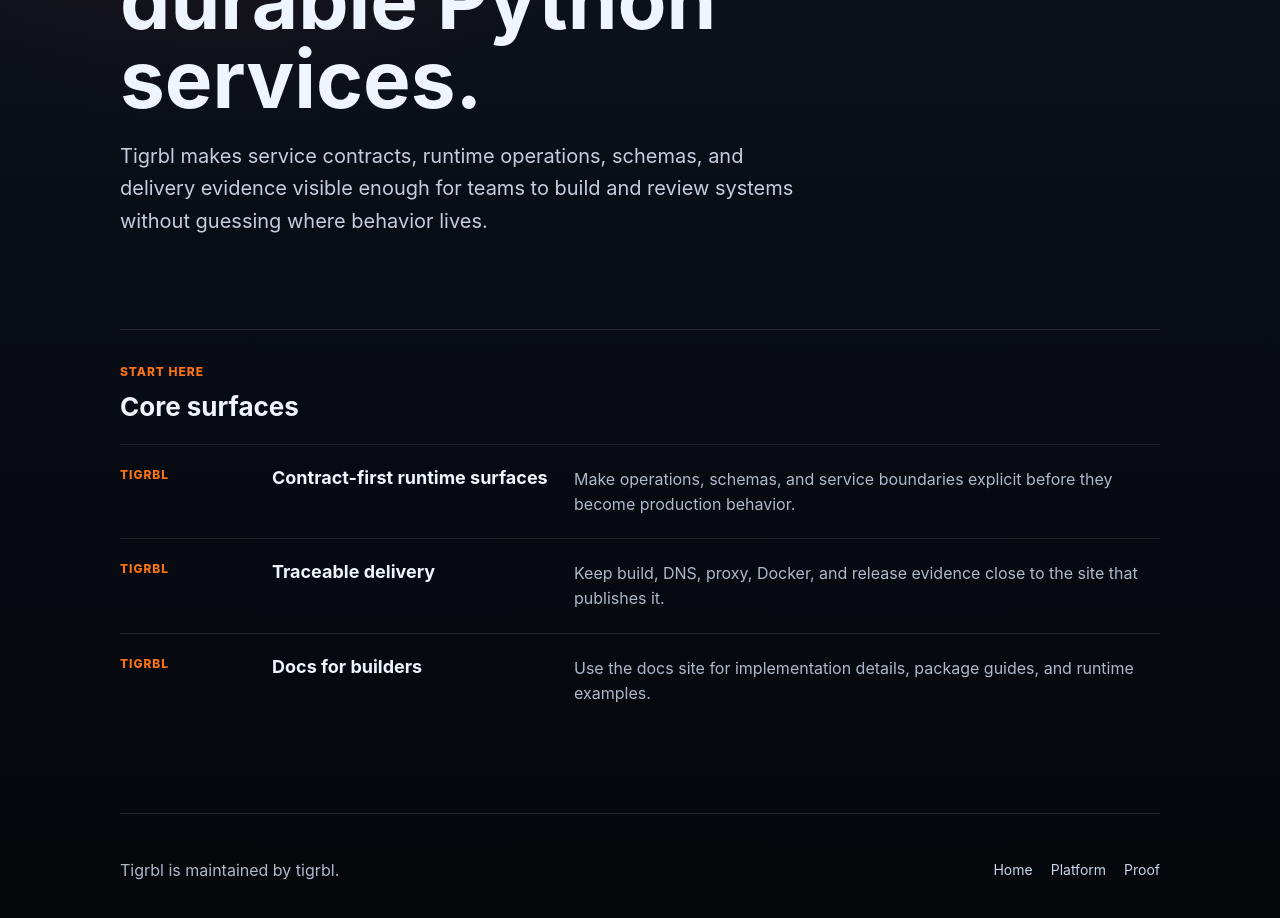
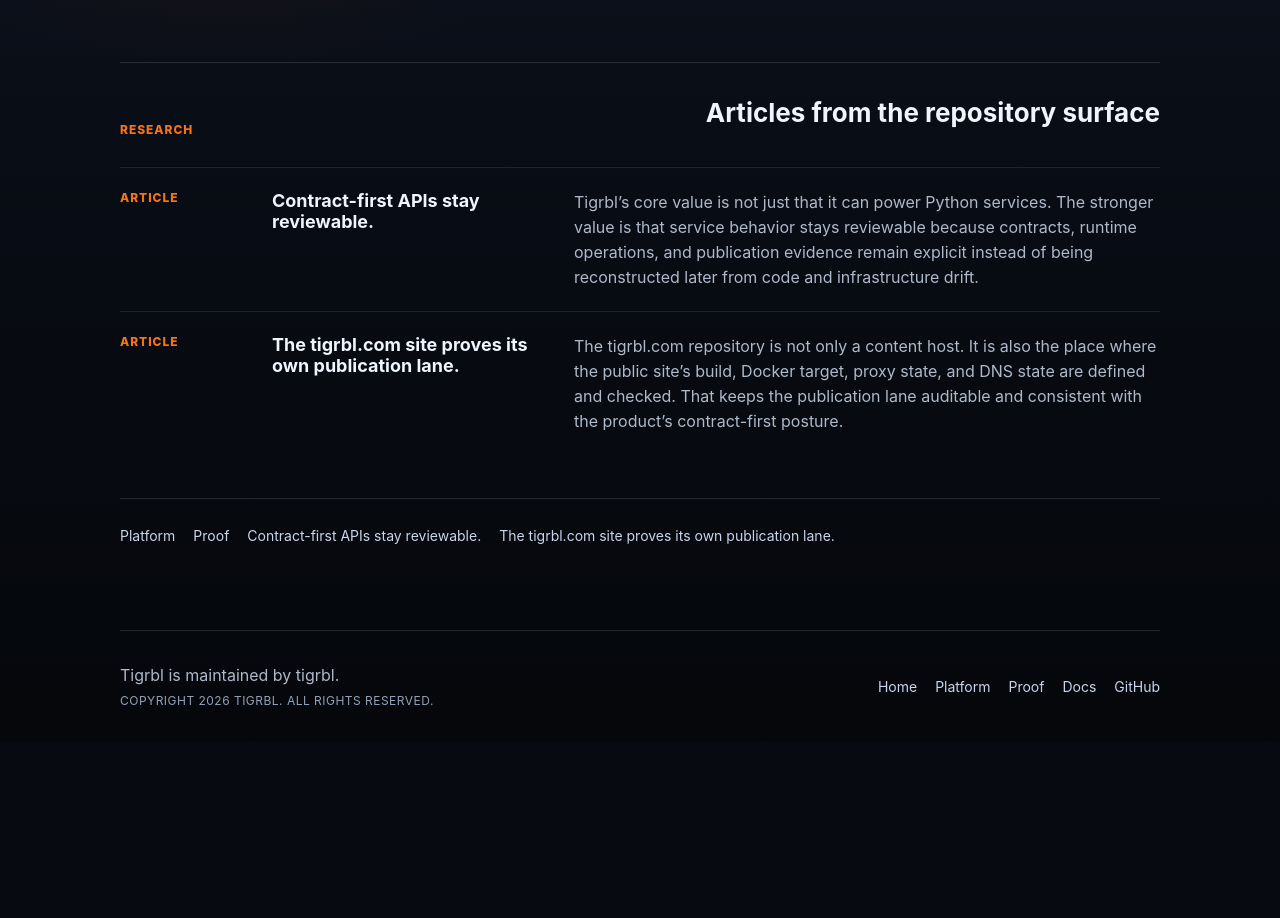
Before and after one commit to tigrbl/tigrbl-com, a React (Vite) app: page / in a window 1280 px wide. Shown: the part 460-1378 px from the top of the page. After the commit the page ends 1202 px from the top, so only its background shows below. Built offline with nearby package versions, Linux system fonts and the light colour scheme.

Commit message:
Add repo-grounded articles and full footer contract

```diff
--- a/packages/site-content-pack/src/index.ts
+++ b/packages/site-content-pack/src/index.ts
@@ -90,6 +90,53 @@ export const siteContent = {
           { name: "DNS plan", description: "Render the Namecheap record plan.", install: "npm run dns:plan", api: ["npmctl plan desired-state/dns.yaml"] }
         ] }
       ]
+    },
+    {
+      slug: "/articles/contract-first-apis-stay-reviewable/",
+      kind: "feature",
+      title: "Contract-first APIs stay reviewable | Tigrbl",
+      description: "Why Tigrbl emphasizes explicit contracts, runtime operations, and visible service boundaries before publication.",
+      h1: "Contract-first APIs stay reviewable.",
+      intro: "Tigrbl’s core value is not just that it can power Python services. The stronger value is that service behavior stays reviewable because contracts, runtime operations, and publication evidence remain explicit instead of being reconstructed later from code and infrastructure drift.",
+      sections: [
+        { id: "surface", kind: "feature_detail", title: "The public surface starts with explicit contracts", body: "The repo copy, the platform page, and the operator commands all point in the same direction: Tigrbl is about making API and runtime boundaries visible enough to inspect. That makes contracts durable, keeps runtime behavior legible, and lowers the amount of guesswork required during change review.", items: [
+          { title: "Contract-shaped APIs", description: "The product is framed around explicit interfaces and runtime surfaces rather than ad hoc service behavior." },
+          { title: "Visible operations", description: "Runtime behavior is treated as something that should be reviewable, not merely observed after deployment." },
+          { title: "Close-coupled proof", description: "Build, Docker, proxy, and DNS evidence live beside the site that describes the product." }
+        ] },
+        { id: "proof", kind: "proof_matrix", title: "Signals already present in the repo", items: [
+          { claim: "The content model is typed and buildable.", status: "observed", evidence: "The site requires the content pack to build and test before the app build completes." },
+          { claim: "Operators get named pre-publication commands.", status: "observed", evidence: "The repo exposes `check`, `build`, `dns:plan`, and `proxy:plan` instead of hiding publication behind one opaque script." },
+          { claim: "Publication boundaries remain explicit.", status: "observed", evidence: "The Docker service, desired-state files, and GitHub workflows all live in the repo." }
+        ] },
+        { id: "faq", kind: "faq", title: "What this means for teams", items: [
+          { question: "Why does contract-first matter at the site layer?", answer: "Because the site is part of the same trust boundary. If the product claims explicit contracts, the publication lane should be explicit too." },
+          { question: "What does Tigrbl optimize for?", answer: "Reviewable service behavior, stable boundaries, and runtime operations that can be inspected before they become production assumptions." },
+          { question: "What should a reader take away?", answer: "That Tigrbl is intended for teams who want Python service behavior to stay durable and explainable over time." }
+        ] }
+      ]
+    },
+    {
+      slug: "/articles/the-tigrbl-site-proves-its-own-publication-lane/",
+      kind: "feature",
+      title: "The tigrbl.com site proves its own publication lane | Tigrbl",
+      description: "How the tigrbl.com repository keeps build, Docker, DNS, proxy, and deploy state close to the public site.",
+      h1: "The tigrbl.com site proves its own publication lane.",
+      intro: "The tigrbl.com repository is not only a content host. It is also the place where the public site’s build, Docker target, proxy state, and DNS state are defined and checked. That keeps the publication lane auditable and consistent with the product’s contract-first posture.",
+      sections: [
+        { id: "ownership", kind: "feature_detail", title: "Publication evidence belongs with the published surface", body: "When DNS and proxy state live outside the repo, reviewers need to trust undocumented operator context. This repository reduces that gap by keeping the deployment surface local: the site has its own Docker service, deploy helper scripts, desired-state files, and CI/deploy workflows.", items: [
+          { title: "Dedicated Docker target", description: "The repo deploys the `tigrbl-com` service explicitly." },
+          { title: "Separate DNS and deploy workflows", description: "The publication path is split into named workflow lanes instead of being implied." },
+          { title: "Desired-state operations", description: "Proxy and DNS changes are represented as plan/apply flows over checked-in files." }
+        ] },
+        { id: "commands", kind: "package_grid", title: "Operator commands called out by the repo", packages: [
+          { name: "Check", description: "Verifies the content pack and application surface.", install: "npm run check", api: ["npm run check"] },
+          { name: "Build", description: "Produces the static site and the Docker input surface.", install: "npm run build", api: ["npm run build"] },
+          { name: "DNS plan", description: "Shows intended DNS changes before apply.", install: "npm run dns:plan", api: ["npmctl plan desired-state/dns.yaml"] },
+          { name: "Proxy plan", description: "Shows intended proxy changes before apply.", install: "npm run proxy:plan", api: ["npmctl plan desired-state/proxy.yaml"] }
+        ] },
+        { id: "cta", kind: "cta", title: "Read the repo as operational proof", body: "For Tigrbl, the site repo is part of the product argument. It shows that the publication lane can be named, inspected, and reviewed instead of being treated as invisible operator glue." }
+      ]
     }
   ]
 };
--- a/src/App.tsx
+++ b/src/App.tsx
@@ -1,49 +1,60 @@
 import siteContent from "../packages/site-content-pack/src/index";
 
-const links = [
-  { label: "Platform", href: "/platform/" },
-  { label: "Proof", href: "/proof/" },
-  { label: "Docs", href: "https://docs.tigrbl.com" }
-];
+type SitePage = (typeof siteContent.pages)[number];
 
-const recentNotes = [
-  {
-    title: "Contract-first runtime surfaces",
-    href: "/platform/",
-    body: "Make operations, schemas, and service boundaries explicit before they become production behavior."
-  },
-  {
-    title: "Traceable delivery",
-    href: "/proof/",
-    body: "Keep build, DNS, proxy, Docker, and release evidence close to the site that publishes it."
-  },
-  {
-    title: "Docs for builders",
-    href: "https://docs.tigrbl.com",
-    body: "Use the docs site for implementation details, package guides, and runtime examples."
-  }
-];
+const normalizePath = (value: string) => {
+  const path = value === "" ? "/" : value.split(/[?#]/)[0] ?? "/";
+  if (path === "/" || path === "") return "/";
+  return `/${path.replace(/^\/+|\/+$/g, "")}/`;
+};
+
+const homePage = siteContent.pages.find((page) => normalizePath(page.slug) === "/") ?? siteContent.pages[0];
+const articlePages = siteContent.pages.filter((page) => normalizePath(page.slug).startsWith("/articles/"));
+const compactLinks = ["/platform/", "/proof/", ...articlePages.map((page) => normalizePath(page.slug))]
+  .map((slug) => siteContent.pages.find((page) => normalizePath(page.slug) === slug))
+  .filter((page): page is SitePage => Boolean(page))
+  .slice(0, 4);
+const currentYear = new Date().getUTCFullYear();
+const footerLinks = [
+  { label: "Home", href: "/" },
+  ...siteContent.nav.primary,
+  ...(siteContent.footer?.links ?? []),
+].filter((link, index, array) => array.findIndex((candidate) => candidate.href === link.href) === index);
+
+function pageKicker(page: SitePage) {
+  if (normalizePath(page.slug).startsWith("/articles/")) return "Article";
+  if (normalizePath(page.slug) === "/proof/") return "Proof";
+  if (normalizePath(page.slug) === "/platform/") return "Platform";
+  return siteContent.product.name;
+}
+
+function pageSummary(page: SitePage) {
+  return page.intro || page.description;
+}
 
 function SiteChrome({ children }: { children: React.ReactNode }) {
   return (
     <div className="site-shell">
       <header className="site-header">
-        <a className="site-brand" href="/" aria-label="Tigrbl home">
-          <img src="/assets/brand/tigrbl/tigrbl-brand-lockup.svg" alt="Tigrbl" />
+        <a className="site-brand" href="/" aria-label={`${siteContent.product.name} home`}>
+          <img src="/assets/brand/tigrbl/tigrbl-brand-lockup.svg" alt={siteContent.product.name} />
         </a>
         <nav aria-label="Primary navigation">
-          {links.map((link) => (
+          {siteContent.nav.primary.map((link) => (
             <a key={link.href} href={link.href}>{link.label}</a>
           ))}
         </nav>
       </header>
       <main>{children}</main>
       <footer>
-        <p>{siteContent.footer?.note}</p>
-        <div>
-          <a href="/">Home</a>
-          <a href="/platform/">Platform</a>
-          <a href="/proof/">Proof</a>
+        <div className="footer-copy">
+          <p>{siteContent.footer?.note}</p>
+          <small>Copyright {currentYear} {siteContent.product.name}. All rights reserved.</small>
+        </div>
+        <div className="footer-links">
+          {footerLinks.map((link) => (
+            <a key={link.href} href={link.href}>{link.label}</a>
+          ))}
         </div>
       </footer>
     </div>
@@ -54,60 +65,134 @@ function HomePage() {
   return (
     <SiteChrome>
       <section className="home-hero" aria-labelledby="hero-title">
-        <p className="eyebrow">Tigrbl</p>
-        <h1 id="hero-title">Governed API primitives for durable Python services.</h1>
-        <p>
-          Tigrbl makes service contracts, runtime operations, schemas, and delivery evidence visible enough
-          for teams to build and review systems without guessing where behavior lives.
-        </p>
+        <p className="eyebrow">{siteContent.product.name}</p>
+        <h1 id="hero-title">{homePage?.h1 || siteContent.product.name}</h1>
+        <p>{homePage?.description || siteContent.product.description}</p>
       </section>
+
       <section className="article-list" aria-labelledby="articles-title">
         <div className="section-heading">
-          <p className="eyebrow">Start here</p>
-          <h2 id="articles-title">Core surfaces</h2>
+          <p className="eyebrow">Research</p>
+          <h2 id="articles-title">Articles from the repository surface</h2>
         </div>
         <div className="articles">
-          {recentNotes.map((item) => (
-            <a className="article-link" href={item.href} key={item.href}>
-              <span>Tigrbl</span>
-              <strong>{item.title}</strong>
-              <p>{item.body}</p>
+          {articlePages.map((page) => (
+            <a className="article-link" href={page.slug} key={page.slug}>
+              <span>{pageKicker(page)}</span>
+              <strong>{page.h1}</strong>
+              <p>{pageSummary(page)}</p>
             </a>
           ))}
         </div>
+      </section>
+
+      <section className="compact-links" aria-label="Site links">
+        {compactLinks.map((page) => (
+          <a key={page.slug} href={page.slug}>{page.h1}</a>
+        ))}
       </section>
     </SiteChrome>
   );
 }
 
-function DetailPage({ kind }: { kind: "platform" | "proof" }) {
-  const isPlatform = kind === "platform";
+function renderSection(_page: SitePage, section: any) {
+  if (section.kind === "feature_detail") {
+    return (
+      <section className="article-section" key={section.id}>
+        <h2>{section.title}</h2>
+        <p>{section.body}</p>
+        {section.items?.length ? (
+          <div className="section-list">
+            {section.items.map((item: any) => (
+              <div className="section-card" key={item.title}>
+                <strong>{item.title}</strong>
+                <p>{item.description}</p>
+              </div>
+            ))}
+          </div>
+        ) : null}
+      </section>
+    );
+  }
+
+  if (section.kind === "faq") {
+    return (
+      <section className="article-section" key={section.id}>
+        <h2>{section.title}</h2>
+        <div className="faq-list">
+          {section.items.map((item: any) => (
+            <div className="faq-item" key={item.question}>
+              <strong>{item.question}</strong>
+              <p>{item.answer}</p>
+            </div>
+          ))}
+        </div>
+      </section>
+    );
+  }
+
+  if (section.kind === "proof_matrix") {
+    return (
+      <section className="article-section" key={section.id}>
+        <h2>{section.title}</h2>
+        <div className="proof-grid">
+          {section.items.map((item: any) => (
+            <div className="proof-card" key={item.claim}>
+              <strong>{item.claim}</strong>
+              <span>{item.status}</span>
+              <p>{item.evidence}</p>
+            </div>
+          ))}
+        </div>
+      </section>
+    );
+  }
+
+  if (section.kind === "package_grid") {
+    return (
+      <section className="article-section" key={section.id}>
+        <h2>{section.title}</h2>
+        <div className="package-grid">
+          {section.packages.map((pkg: any) => (
+            <div className="package-card" key={pkg.name}>
+              <strong>{pkg.name}</strong>
+              <p>{pkg.description}</p>
+              <code>{pkg.install}</code>
+            </div>
+          ))}
+        </div>
+      </section>
+    );
+  }
+
+  if (section.kind === "cta") {
+    return (
+      <section className="article-section article-callout" key={section.id}>
+        <h2>{section.title}</h2>
+        <p>{section.body}</p>
+      </section>
+    );
+  }
+
+  return null;
+}
+
+function DetailPage({ page }: { page: SitePage }) {
   return (
     <SiteChrome>
       <article className="article-page">
         <nav className="article-breadcrumb" aria-label="Breadcrumb">
-          <a href="/">Tigrbl</a>
+          <a href="/">{siteContent.product.name}</a>
           <span>/</span>
-          <span>{isPlatform ? "Platform" : "Proof"}</span>
+          <span>{page.h1}</span>
         </nav>
         <header className="article-hero">
-          <p className="article-kicker">{isPlatform ? "Platform" : "Proof"}</p>
-          <h1>{isPlatform ? "Explicit runtime contracts." : "Build and deployment evidence."}</h1>
-          <p className="article-excerpt">
-            {isPlatform
-              ? "Tigrbl is positioned around governed API/runtime surfaces that can be reviewed, tested, and shipped as durable service contracts."
-              : "The site repository owns the static build, Docker service, DNS plan, proxy plan, and publication workflow for tigrbl.com."}
-          </p>
+          <p className="article-kicker">{pageKicker(page)}</p>
+          <h1>{page.h1}</h1>
+          <p className="article-excerpt">{pageSummary(page)}</p>
         </header>
         <section className="article-content">
-          <h2>{isPlatform ? "What it focuses on" : "What operators verify"}</h2>
-          <ul>
-            {(isPlatform
-              ? ["Contract-shaped APIs", "Runtime operation boundaries", "Typed metadata and service discovery"]
-              : ["npm run check", "npm run build", "Docker service restart", "DNS and proxy configuration"]).map((item) => (
-                <li key={item}>{item}</li>
-              ))}
-          </ul>
+          {page.sections.map((section) => renderSection(page, section))}
         </section>
       </article>
     </SiteChrome>
@@ -115,8 +200,19 @@ function DetailPage({ kind }: { kind: "platform" | "proof" }) {
 }
 
 export function App() {
-  const path = typeof window === "undefined" ? "/" : window.location.pathname;
-  if (path.startsWith("/platform")) return <DetailPage kind="platform" />;
-  if (path.startsWith("/proof")) return <DetailPage kind="proof" />;
-  return <HomePage />;
+  const path = typeof window === "undefined" ? "/" : normalizePath(window.location.pathname);
+  const page = siteContent.pages.find((candidate) => normalizePath(candidate.slug) === path) ?? null;
+
+  if (path === "/") return <HomePage />;
+  if (page) return <DetailPage page={page} />;
+
+  return (
+    <SiteChrome>
+      <section className="not-found">
+        <p className="eyebrow">Not found</p>
+        <h1>That page is not available.</h1>
+        <a href="/">Return home</a>
+      </section>
+    </SiteChrome>
+  );
 }
--- a/src/styles.css
+++ b/src/styles.css
@@ -51,7 +51,8 @@ footer {
 }
 
 .site-header nav,
-footer div {
+footer div,
+.compact-links {
   display: flex;
   align-items: center;
   gap: 18px;
@@ -59,7 +60,8 @@ footer div {
 }
 
 .site-header nav a,
-footer a {
+footer a,
+.compact-links a {
   color: #c8d5ea;
   font-size: 14px;
   text-decoration: none;
@@ -119,6 +121,10 @@ p {
 }
 
 .section-heading {
+  display: flex;
+  align-items: end;
+  justify-content: space-between;
+  gap: 24px;
   margin-bottom: 18px;
 }
 
@@ -171,10 +177,72 @@ p {
   color: #c5cedd;
   font-size: 18px;
   line-height: 1.7;
+  display: grid;
+  gap: 28px;
 }
 
-.article-content li {
-  margin: 8px 0;
+.article-section {
+  display: grid;
+  gap: 14px;
+}
+
+.article-section h2 {
+  margin: 0;
+  font-size: 28px;
+  line-height: 1.12;
+}
+
+.article-section p {
+  color: #c5cedd;
+  font-size: 18px;
+  line-height: 1.7;
+}
+
+.section-list,
+.faq-list,
+.proof-grid,
+.package-grid {
+  display: grid;
+  gap: 14px;
+}
+
+.section-card,
+.faq-item,
+.proof-card,
+.package-card,
+.article-callout {
+  border: 1px solid rgba(255, 255, 255, 0.12);
+  background: rgba(255, 255, 255, 0.03);
+  padding: 18px 20px;
+}
+
+.section-card strong,
+.faq-item strong,
+.proof-card strong,
+.package-card strong {
+  display: block;
+  margin-bottom: 8px;
+  font-size: 18px;
+}
+
+.proof-card span {
+  display: inline-flex;
+  margin-bottom: 10px;
+  color: #f97316;
+  font-size: 12px;
+  font-weight: 800;
+  letter-spacing: 0.08em;
+  text-transform: uppercase;
+}
+
+.package-card code {
+  color: #eef5ff;
+}
+
+.compact-links {
+  border-top: 1px solid rgba(255, 255, 255, 0.12);
+  margin-top: 42px;
+  padding-top: 28px;
 }
 
 footer {
@@ -189,6 +257,22 @@ footer {
 
 footer p {
   margin: 0;
+}
+
+.footer-copy {
+  display: grid;
+  gap: 8px;
+}
+
+.footer-copy small {
+  color: #91a2ba;
+  font-size: 12px;
+  letter-spacing: 0.04em;
+  text-transform: uppercase;
+}
+
+.footer-links {
+  justify-content: flex-end;
 }
 
 @media (max-width: 720px) {
```
